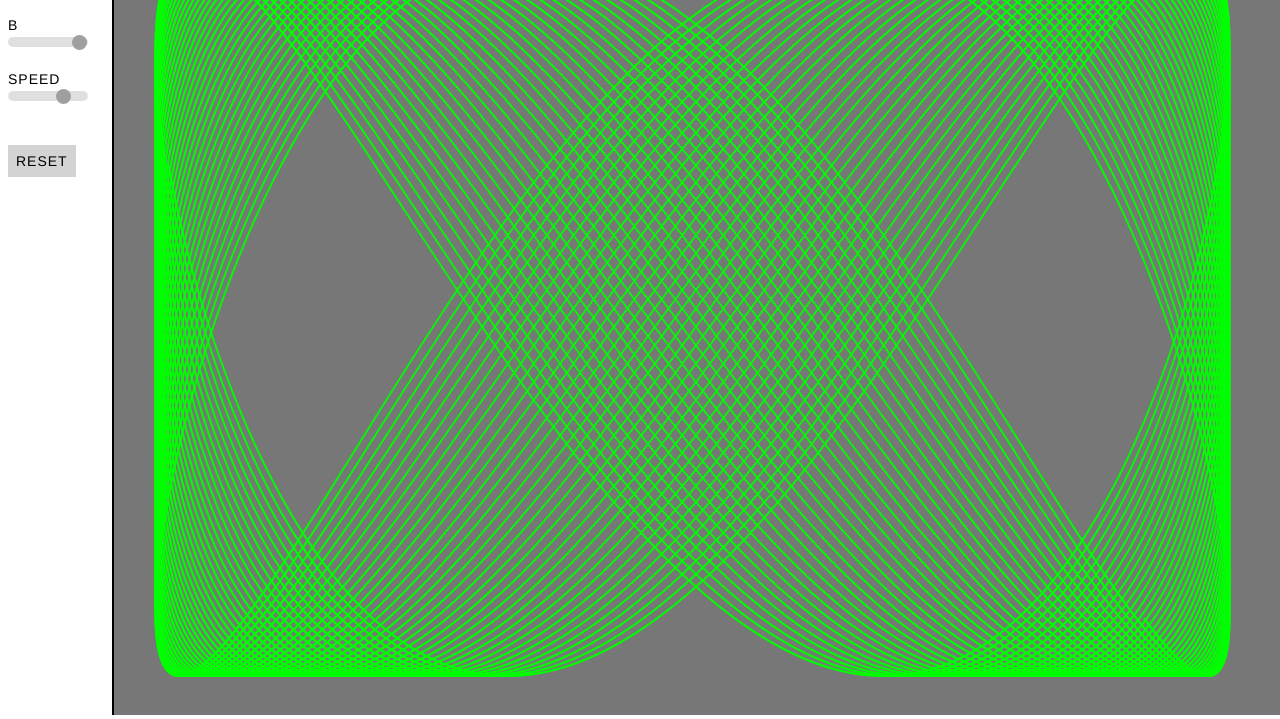
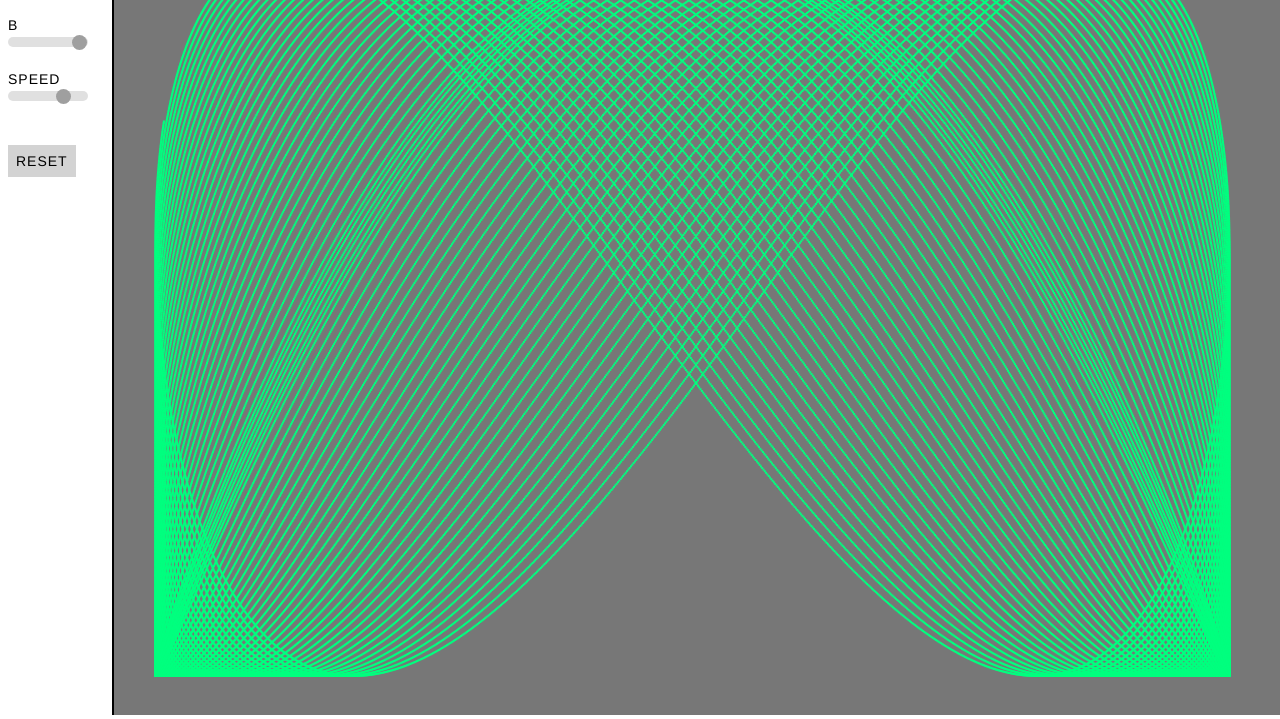
Before and after one commit to tsammons/Lissajous, a plain HTML site: page index.html in a window 1280 px wide. Shown: the part 85-804 px from the top of the page. Drawn offline with Linux system fonts and the light colour scheme.

Commit message:
change color

```diff
--- a/js/script.js
+++ b/js/script.js
@@ -1,5 +1,4 @@
 "use strict";
-
 var ctx, canvas;
 var PARAM_C = 1,
     PARAM_D = 1,
@@ -29,11 +28,11 @@ function setupCanvas() {
 
     ctx.lineWidth = 10;
     ctx.strokeStyle = "#FF0000";
-    ctx.fillStyle = "#00FF00";
+    ctx.fillStyle = "#00FF7F";
 }
 
 function beginCurve() {
-    var t = Math.PI * 0;
+    var t = Math.PI * 12.5;
 
     setInterval(() => {
         t = plotLissajous(t);
```
Also changed, not shown: index.html (+5 -1 lines).
